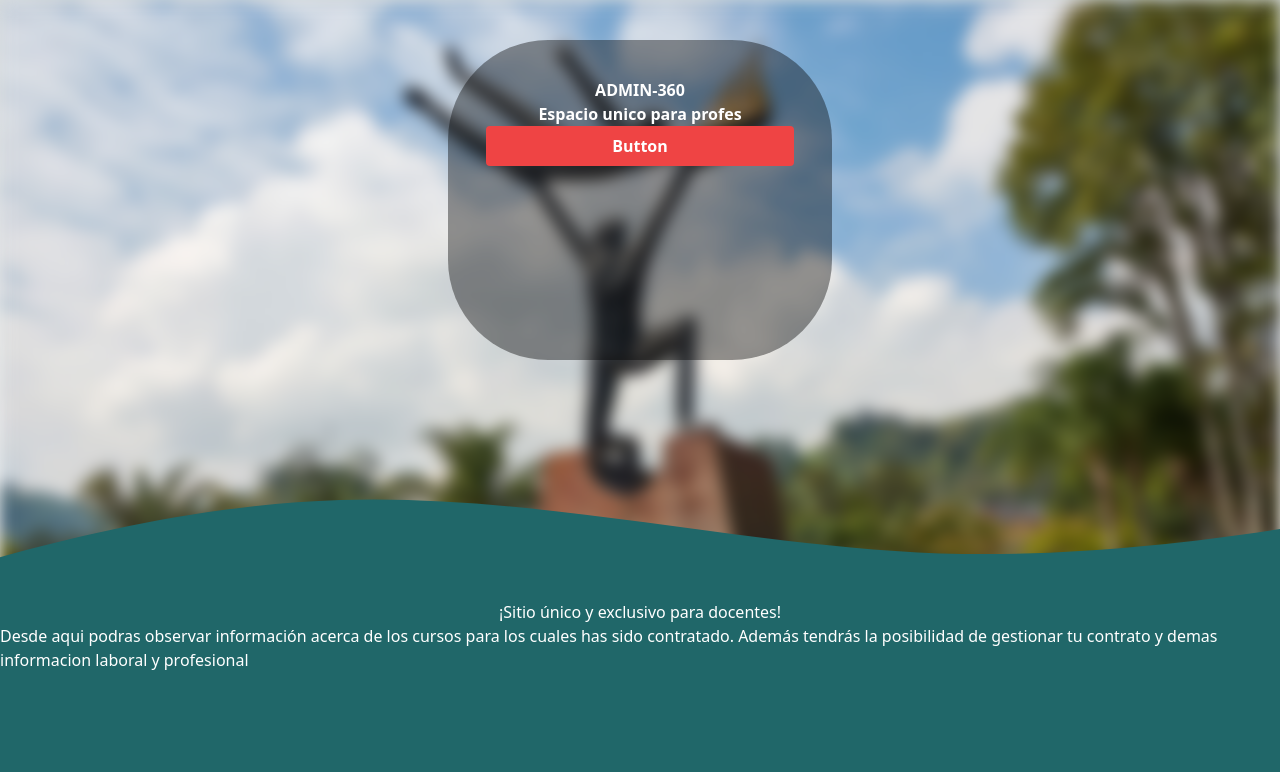
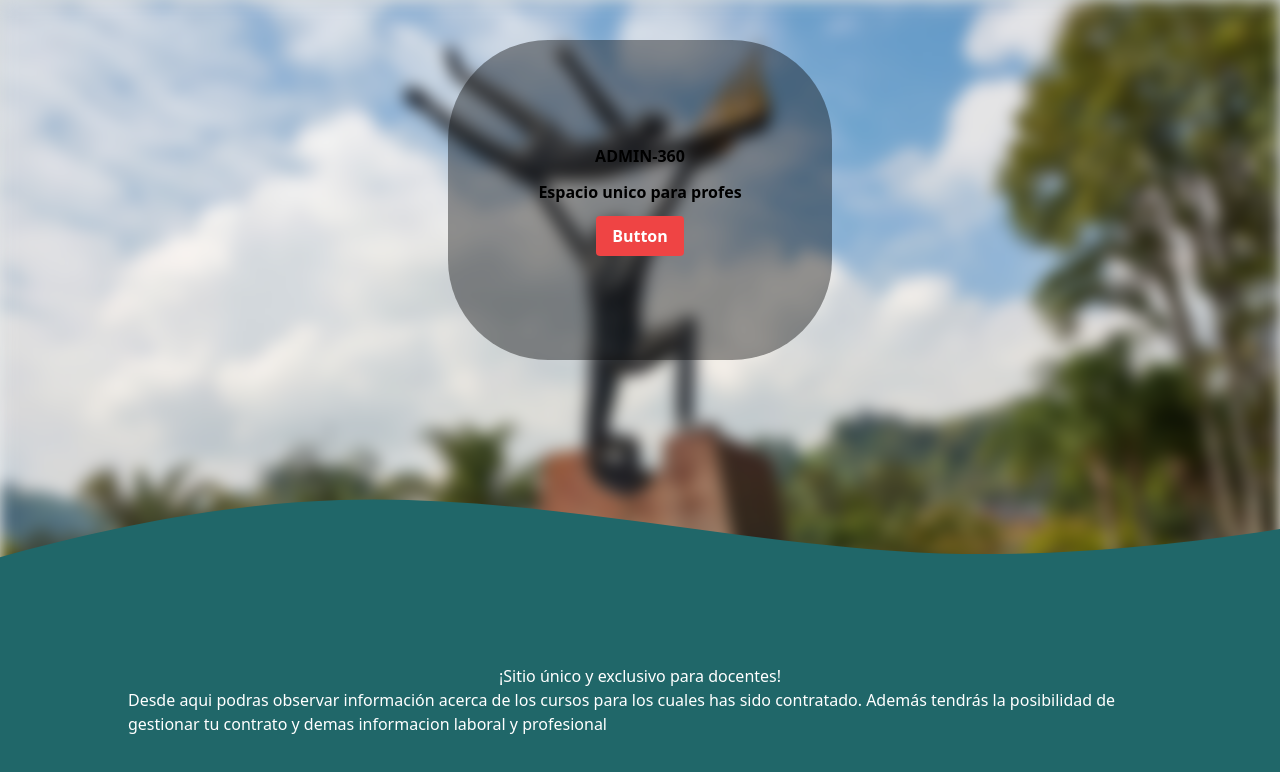
Before and after one commit to SantiagoYpes/proyecto2023, a Next.js app in the folder client/: page / in a window 1280 px wide. Shown: the top 772 px of the page. Built offline with nearby package versions, Linux system fonts and the light colour scheme.

Commit message:
Home page is almost ready

```diff
--- a/client/src/styles/Home.module.css
+++ b/client/src/styles/Home.module.css
@@ -22,7 +22,6 @@
     flex-direction: column;
     background-color: rgb(0,0,0); /* Fallback color */
     background-color: rgba(0,0,0, 0.4); /* Black w/opacity/see-through */
-    color: white;
     font-weight:bolder;
     border-radius: 100px;
     position: absolute;
@@ -34,6 +33,9 @@
     width: 30%;
     padding: 3%;
     text-align: center;
+    justify-content: center;
+    align-items: center;
+    gap: 5%;
 }
 
 .footer {
@@ -52,9 +54,11 @@
 }
 
 .footerContainer{
+    width: 80%;
     color: white;
     height: 50%;
     display: flex;
     flex-direction: column;
     align-items: center;
+    justify-content: center;
 }
```
